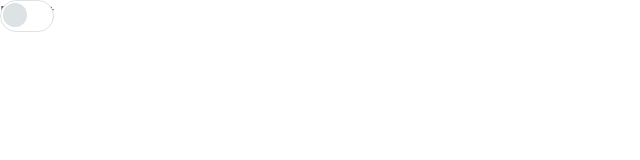
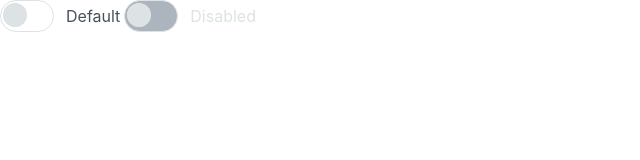
Before and after one commit to js-tasks-ru/htmlcss-20220210_daria-kuzina-e, a website: page 07-lection5/03-toggler/index.html in a window 1280 px wide. Shown: the whole page, without its empty margins (0-640 px from the left). Drawn offline with nearby package versions, Linux system fonts and the light colour scheme.

Commit message:
changes 15  task

```diff
--- a/07-lection5/03-toggler/index.html
+++ b/07-lection5/03-toggler/index.html
@@ -8,12 +8,23 @@
     <body>
         <label class="toggler">
         <input type="checkbox" class="toggler__input">
+        <span class="toggler__state">
         <span class="toggler__slider">
               <svg class="toggler__icon" width="24" height="24" viewBox="0 0 24 24" fill="none" xmlns="http://www.w3.org/2000/svg">
-                    <rect width="24" height="24" rx="12" fill="#DDE2E5"/>
-                </svg>
+                <rect width="24" height="24" rx="12" fill="#DDE2E5"/></svg>
         </span>
         <span class="toggler__titel">Default</span>
+       </span>
+    </label>
+    <label class="toggler toggler_disabled">
+    <input type="checkbox" class="toggler__input" disabled>
+    <span class="toggler__state">
+    <span class="toggler__slider">
+        <svg class="toggler__icon" width="24" height="24" viewBox="0 0 24 24" fill="none" xmlns="http://www.w3.org/2000/svg">
+        <rect width="24" height="24" rx="12" fill="#DDE2E5"/></svg>
+    </span>
+    <span class="toggler__titel">Disabled</span>
+    </span>
    </label>
     </body>
 </html>
--- a/07-lection5/03-toggler/toggler.css
+++ b/07-lection5/03-toggler/toggler.css
@@ -10,12 +10,7 @@
 }
 
 .toggler__slider{
-   position: absolute;
-   cursor: pointer;
-    top: 0;
-    left: 0;
-    right: 0;
-    bottom: 0;
+ position: relative;
   border-radius: 16px;
   border:  1px solid var(--grey-2);
   background-color: var(--white);
@@ -23,8 +18,11 @@
   transition: .4s;
   width: 52px;
   height: 30px;
+  cursor: pointer;
+
 }
-  .toggler__icon {
+
+.toggler__icon{
   position: absolute;
   height: 24px;
   width: 24px;
@@ -35,18 +33,29 @@
   background-color: var(--grey-2);
   -webkit-transition: .4s;
   transition: .4s;
+
 }
 
-  .toggler__input:checked ~ .toggler__slider {
+.toggler__input:checked ~.toggler__state .toggler__slider {
   background-color: var(--blue);
 }
-  .toggler__input:checked  ~ .toggler__slider .toggler__icon {
-    -webkit-transform: translateX(21px);
-    -ms-transform: translateX(21px);
-    transform: translateX(21px);
+.toggler__input:checked + .toggler__state .toggler__icon{
+  -webkit-transform: translateX(24px);
+  -ms-transform: translateX(24px);
+  transform: translateX(24px);
   background: var(--white);
 }
 
+.toggler__input:disabled ~ .toggler__state .toggler__slider{
+background-color: var(--grey-3);
+}
+.toggler__input:focus ~ .toggler__state .toggler__titel{
+text-decoration: underline;
+}
+
+.toggler__input:disabled ~ .toggler__state .toggler__titel{
+ color: var(--grey-2);
+  }
 .toggler__titel{
   font-family: Inter;
   font-style: normal;
@@ -54,6 +63,11 @@
   font-size: 16px;
   line-height: 24px;
   color: var(--grey-4);
+}
 
-
+.toggler__state{
+display: flex;
+align-items: center;
+gap: 12px;
+cursor: pointer;
 }
```
Lines whose indentation alone changed are shown as unchanged.
